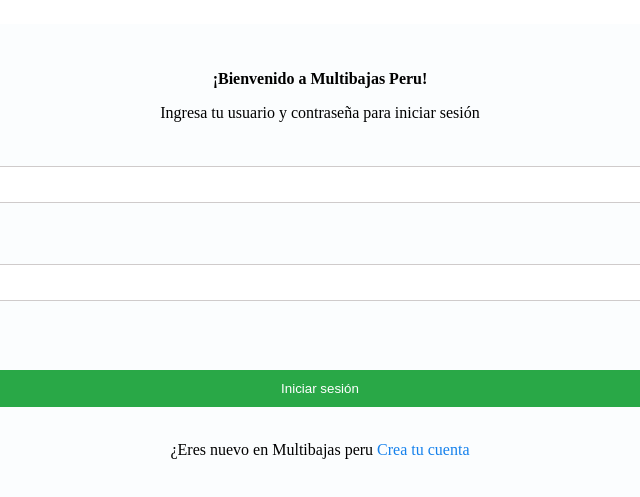
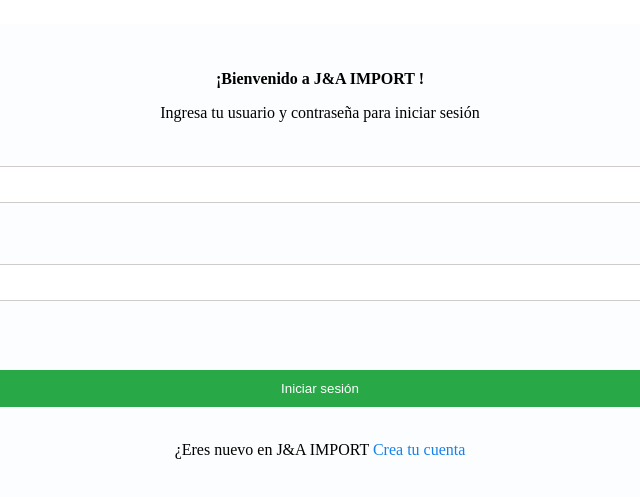
Before and after one commit to cristhian9870/proyecto-de-pag, a plain HTML site: page InicioSesion.html in a window 1280 px wide. Shown: the part 171-668 px from the top of the page, 320-960 px from the left. Drawn offline with Linux system fonts and the light colour scheme.

Commit message:
Actualizacion

```diff
--- a/InicioSesion.html
+++ b/InicioSesion.html
@@ -10,7 +10,7 @@
     <h2>Iniciar sesión</h2>
 
     <form>
-    <p><b> ¡Bienvenido a Multibajas Peru!</b></p>
+    <p><b> ¡Bienvenido a J&A IMPORT !</b></p>
 
 
     <p>Ingresa tu usuario y contraseña para iniciar sesión</p>
@@ -27,7 +27,7 @@
 
         <input type="submit" value="Iniciar sesión"><br><br>
 
-        <p>¿Eres nuevo en Multibajas peru <a href="Registro.html">Crea tu cuenta</a></p>
+        <p>¿Eres nuevo en J&A IMPORT <a href="Registro.html">Crea tu cuenta</a></p>
 
 
     </form>
```
